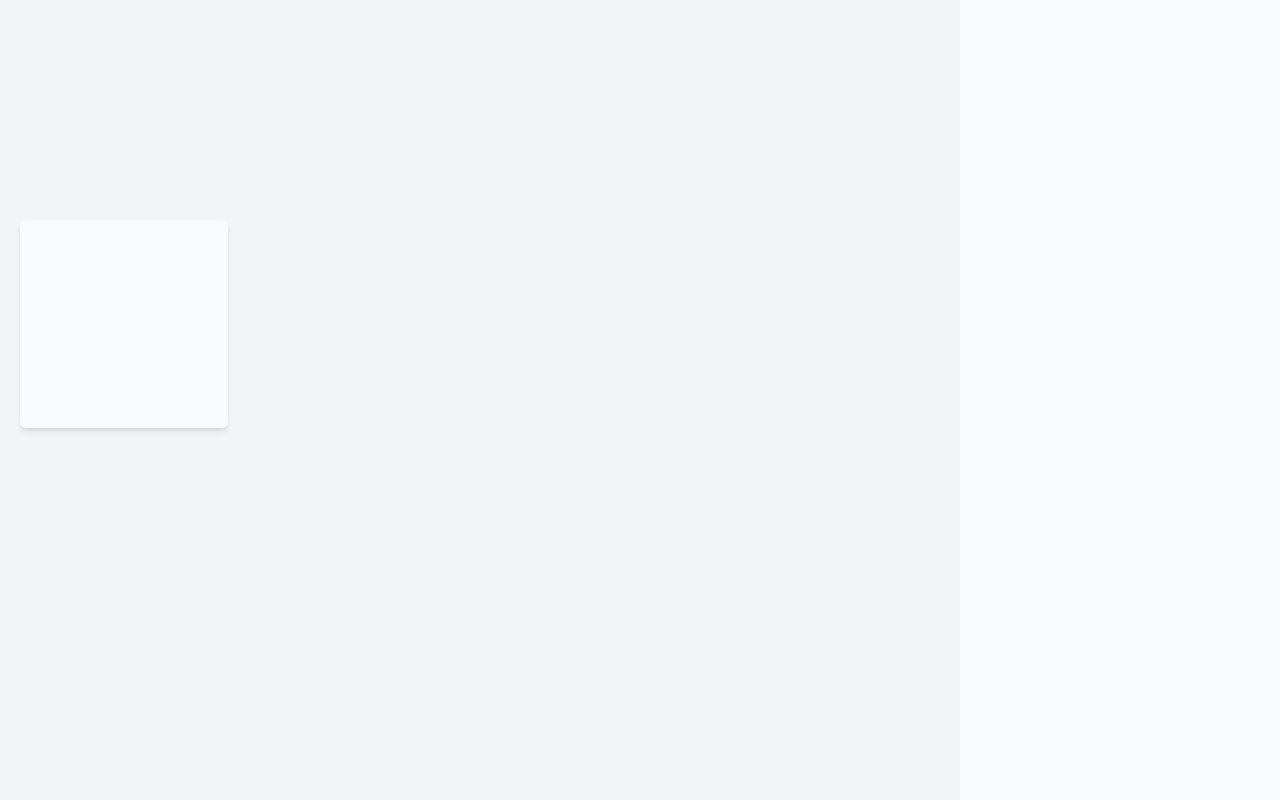
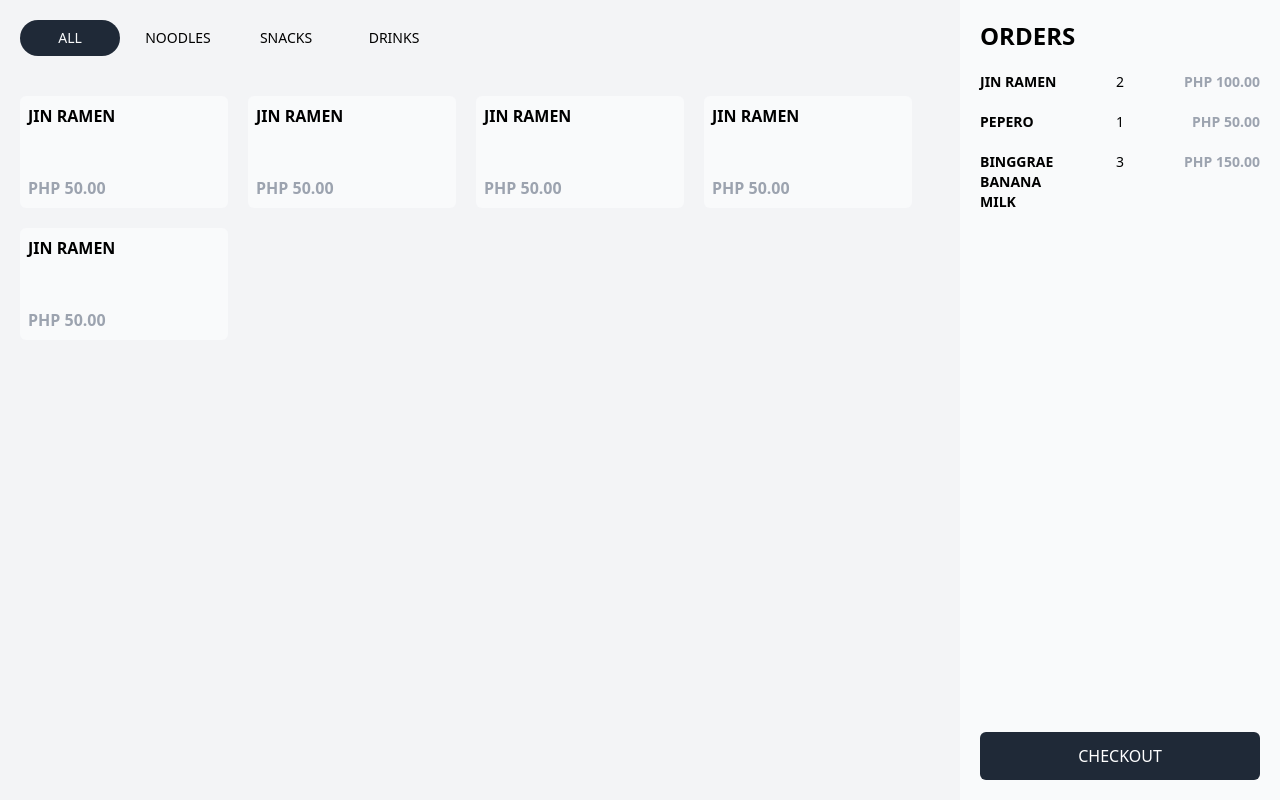
Before and after one commit to cieralteir/vue3-pos, a Vue app: page / in a window 1280 px wide. Built offline with nearby package versions, Linux system fonts and the light colour scheme.

Commit message:
Playing with tailwind

```diff
--- a/src/components/Product/ProductCard.vue
+++ b/src/components/Product/ProductCard.vue
@@ -2,5 +2,8 @@
 </script>
 
 <template>
-  <div class="w-52 h-52 bg-gray-50 shadow-md rounded-md"></div>
+  <div class="flex flex-col justify-between w-52 h-28 p-2 bg-gray-50 rounded-md">
+    <p class="font-bold">JIN RAMEN</p>
+    <p class="font-bold text-gray-400">PHP 50.00</p>
+  </div>
 </template>
--- a/src/components/Product/ProductCards.vue
+++ b/src/components/Product/ProductCards.vue
@@ -5,5 +5,9 @@
 <template>
   <div class="flex flex-wrap gap-5">
     <ProductCard />
+    <ProductCard />
+    <ProductCard />
+    <ProductCard />
+    <ProductCard />
   </div>
 </template>
--- a/src/views/products/index.vue
+++ b/src/views/products/index.vue
@@ -4,12 +4,53 @@
 
 <template>
   <div class="flex">
-    <div class="h-screen w-3/4 bg-gray-100">
-      <div class="h-1/4"></div>
-      <div class="h-3/4 p-5 overflow-auto">
+    <div class="flex flex-col h-screen w-3/4 bg-gray-100">
+      <div class="p-5">
+        <div class="flex gap-2">
+          <div class="bg-gray-800 text-gray-50 rounded-full p-2 min-w-[100px] max-w-full text-center text-sm">
+            ALL
+          </div>
+          <div class="p-2 min-w-[100px] max-w-full text-center text-sm">
+            NOODLES
+          </div>
+          <div class="p-2 min-w-[100px] max-w-full text-center text-sm">
+            SNACKS
+          </div>
+          <div class="p-2 min-w-[100px] max-w-full text-center text-sm">
+            DRINKS
+          </div>
+        </div>
+      </div>
+      <div class="grow p-5 overflow-auto">
         <ProductCards />
       </div>
     </div>
-    <div class="h-screen w-1/4 bg-gray-50"></div>
+    <div class="flex flex-col h-screen w-1/4 bg-gray-50 p-5">
+      <h2 class="font-bold text-2xl mb-5">ORDERS</h2>
+      <div class="grow flex flex-col gap-5">
+        <div class="grid grid-cols-3 w-full text-sm">
+          <p class="font-bold">JIN RAMEN</p>
+          <div class="flex justify-center">
+            <p>2</p>
+          </div>
+          <p class="font-bold text-gray-400 text-right">PHP 100.00</p>
+        </div>
+        <div class="grid grid-cols-3 w-full text-sm">
+          <p class="font-bold">PEPERO</p>
+          <div class="flex justify-center">
+            <p>1</p>
+          </div>
+          <p class="font-bold text-gray-400 text-right">PHP 50.00</p>
+        </div>
+        <div class="grid grid-cols-3 w-full text-sm">
+          <p class="font-bold">BINGGRAE BANANA MILK</p>
+          <div class="flex justify-center">
+            <p>3</p>
+          </div>
+          <p class="font-bold text-gray-400 text-right">PHP 150.00</p>
+        </div>
+      </div>
+      <button class="w-full bg-gray-800 text-white p-3 rounded-md">CHECKOUT</button>
+    </div>
   </div>
 </template>
```
